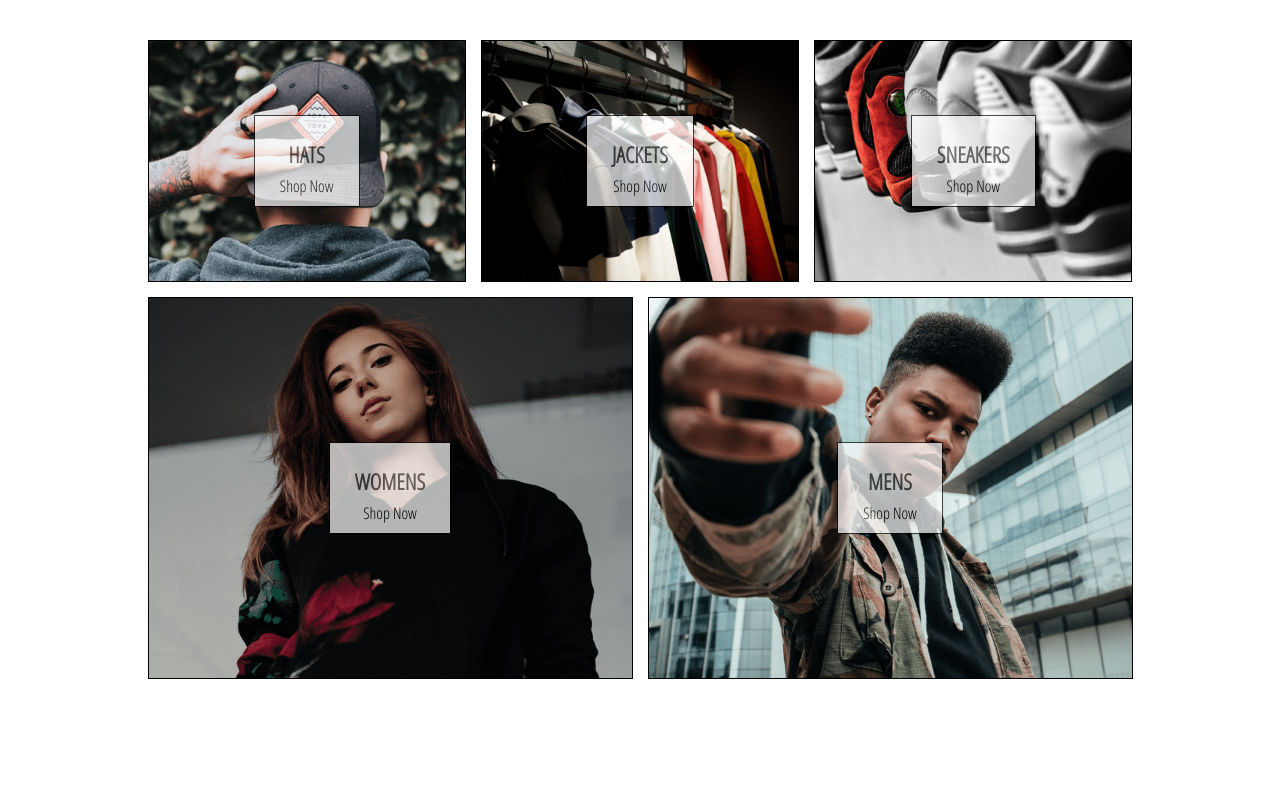
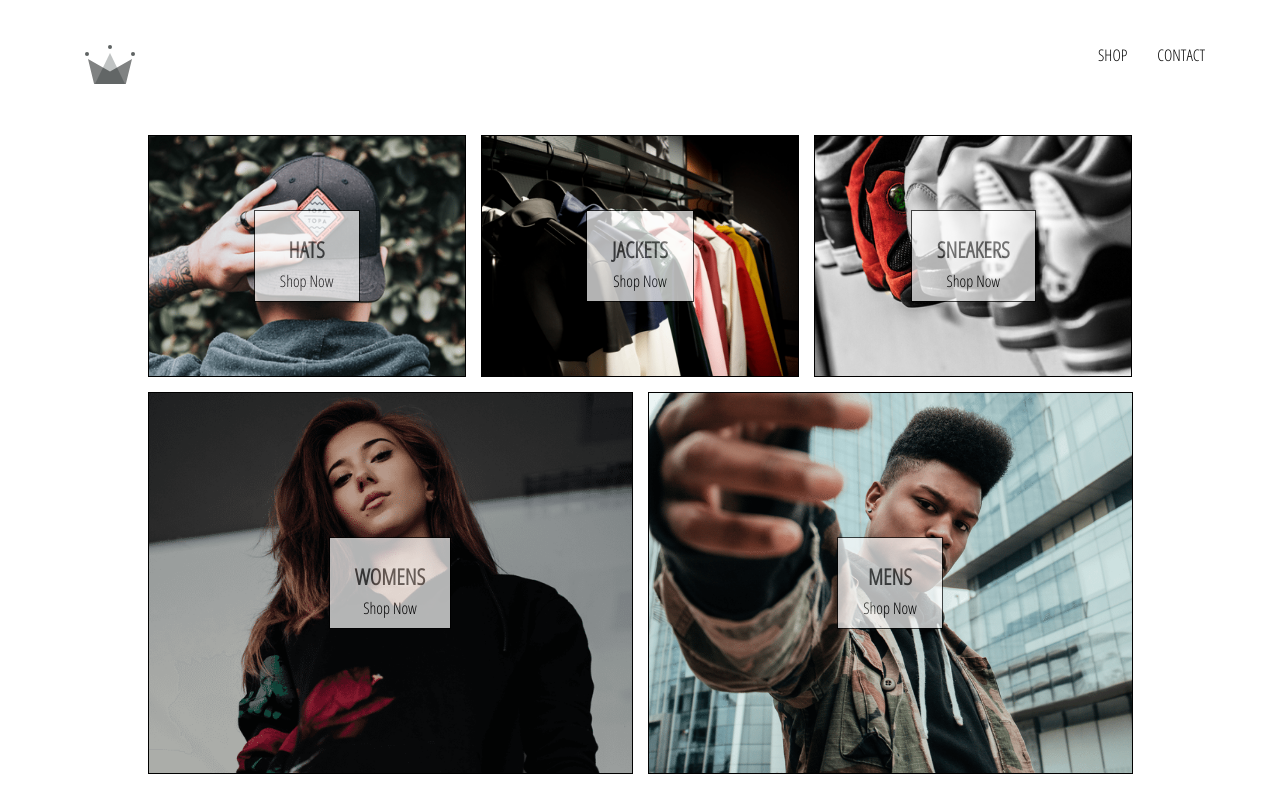
Before and after one commit to valetuomine/my-ecommerce, a React (Create React App) app: page / in a window 1280 px wide. Shown: the top 812 px of the page. Built offline with nearby package versions, Linux system fonts and the light colour scheme.

Commit message:
adding header component and links to home, shop page and contact

```diff
--- a/src/App.css
+++ b/src/App.css
@@ -2,3 +2,8 @@
     font-family: 'Open Sans Condensed';
     padding: 20px 60px;
 }
+
+a {
+    text-decoration: none;
+    color: black;
+}
--- a/src/App.js
+++ b/src/App.js
@@ -5,10 +5,12 @@
 
 import HomePage from './pages/homepage/homepage.component';
 import ShopPage from './pages/shop/shop.component';
+import Header from './components/header/header.component.jsx';
 
 function App() {
   return (
   <div>
+    <Header />
     <Switch>
       <Route exact path='/' component={HomePage} />
       <Route path='/shop' component={ShopPage} />
--- /dev/null
+++ b/src/components/header/header.component.jsx
@@ -0,0 +1,24 @@
+import React from 'react';
+import { Link } from 'react-router-dom';
+
+import { ReactComponent as Logo } from '../../assets/crown.svg';
+
+import './header.styles.scss';
+
+const Header = () => (
+    <div className='header'>
+        <Link className='logo-container' to='/'>
+            <Logo className='logo'/>
+        </Link>
+        <div className='options'>
+            <Link className='option' to='/shop'>
+                SHOP
+            </Link>
+            <Link className='option' to='/shop'>
+                CONTACT
+            </Link>
+        </div>
+    </div>
+)
+
+export default Header;
--- /dev/null
+++ b/src/components/header/header.styles.scss
@@ -0,0 +1,25 @@
+.header {
+    height: 70px;
+    width: 100%;
+    display: flex;
+    justify-content: space-between;
+    margin-bottom: 25px;
+
+    .logo-container {
+      height: 100%;
+      width: 70px;
+      padding: 25px;
+    }
+
+    .options {
+      width: 50%;
+      height: 100%;
+      display: flex;
+      align-items: center;
+      justify-content: flex-end;
+
+      .option {
+        padding: 10px 15px;
+      }
+    }
+  }
```
Also changed, not shown: src/assets/crown.svg (added).
